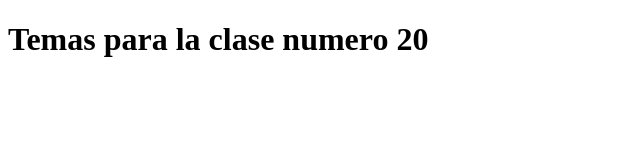
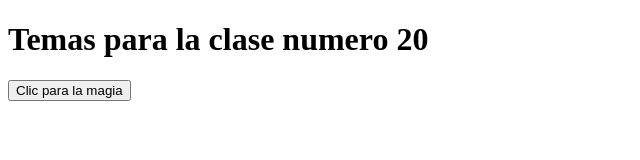
Before and after one commit to efgc/test16, a plain HTML site: page index.html in a window 1280 px wide. Shown: the whole page, without its empty margins (0-640 px from the left). Drawn offline with Linux system fonts and the light colour scheme.

Commit message:
Agregamos html para el elemento button

```diff
--- a/index.html
+++ b/index.html
@@ -8,5 +8,6 @@
 </head>
 <body>
     <h1>Temas para la clase numero 20</h1>
+    <button>Clic para la magia</button>
 </body>
 </html>
```
